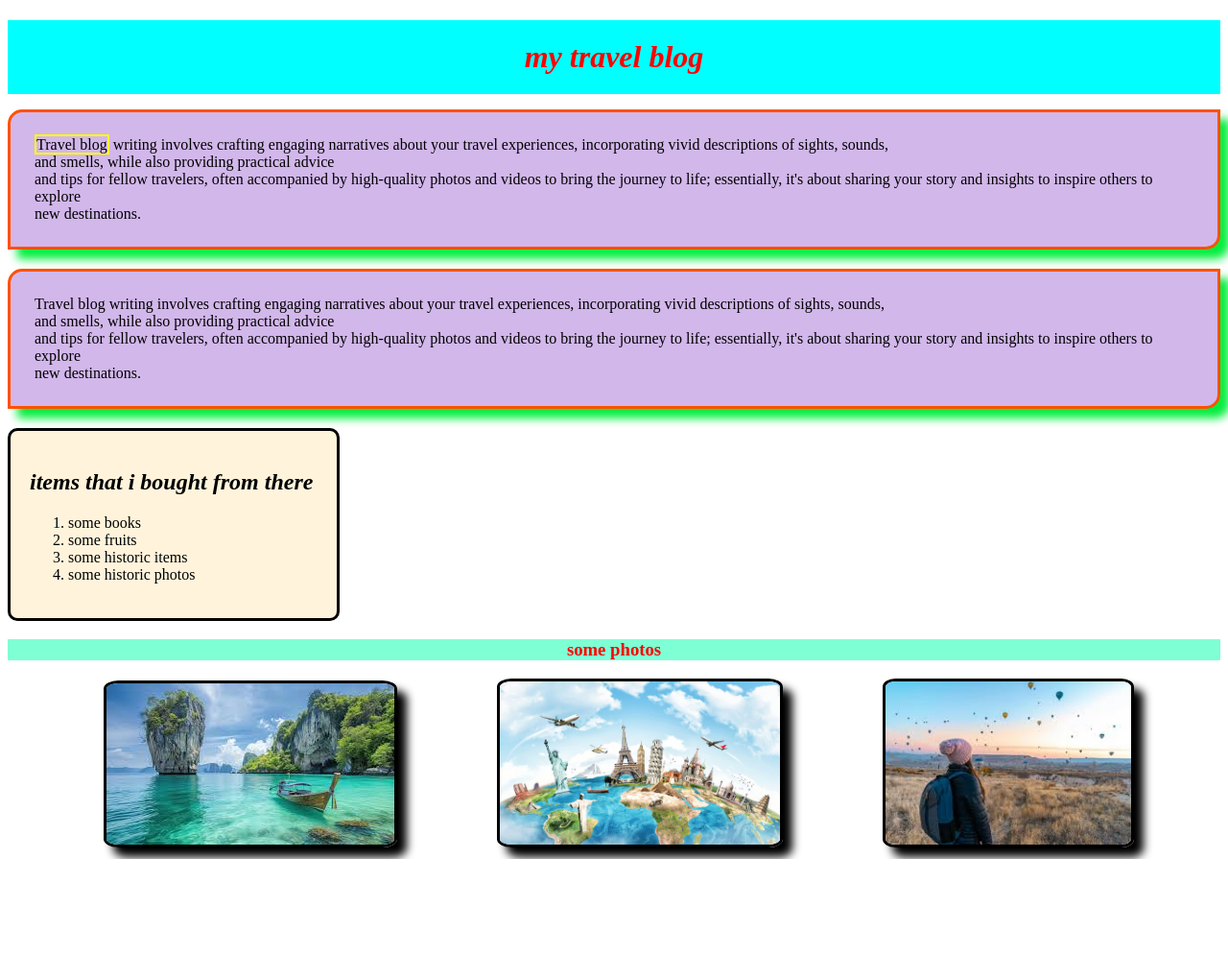
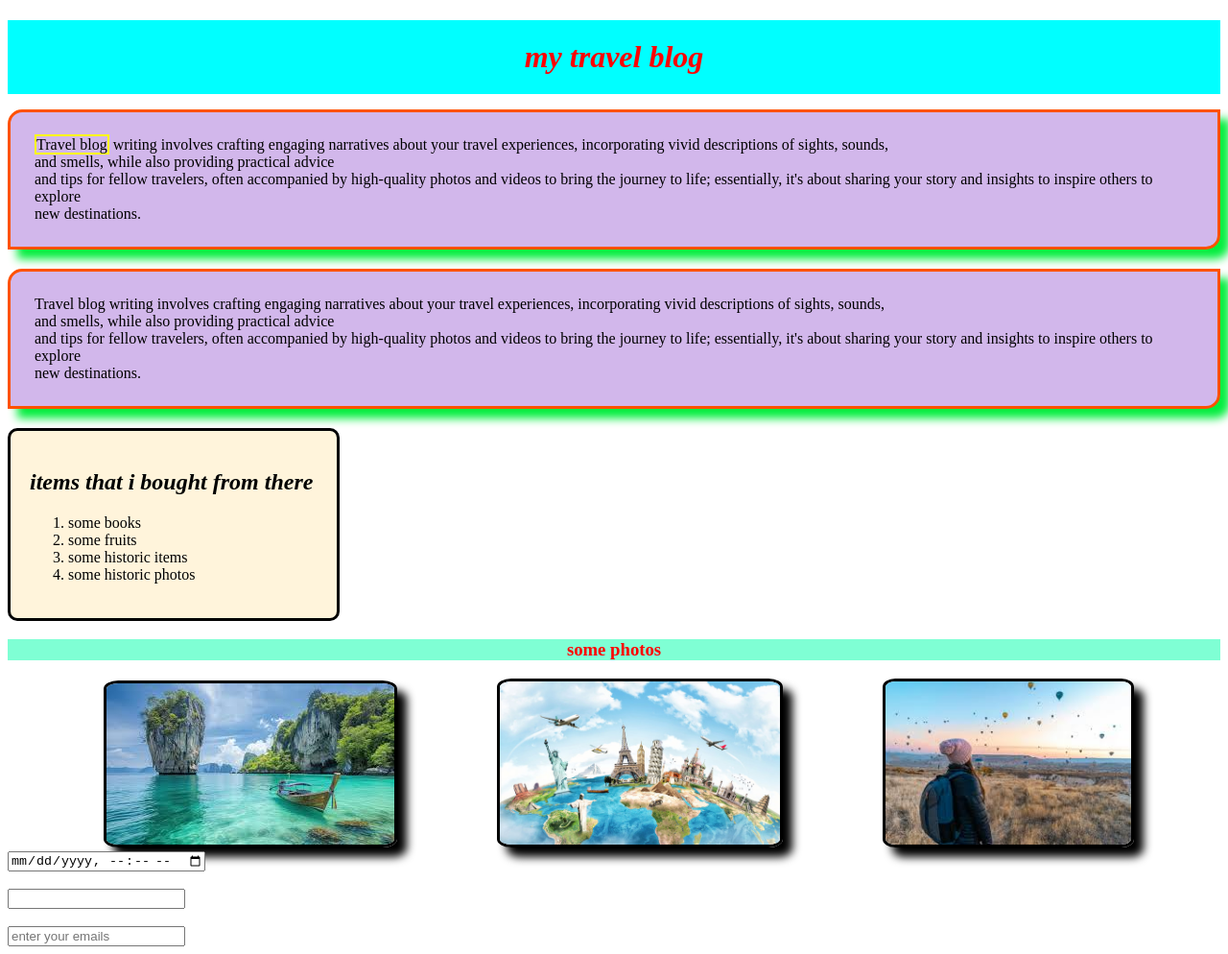
Before and after one commit to samiul-alim12/three-module-practise, a plain HTML site: page index.html in a window 1280 px wide. Shown: the whole page at 96% size. Before the commit the page ends 895 px from the top, so only its background shows below. Drawn offline with Linux system fonts and the light colour scheme.

Commit message:
added forms

```diff
--- a/index.html
+++ b/index.html
@@ -27,7 +27,14 @@
    <h3 class="photo"><b>some photos</b></h3>
    <img src="images/images1.jpg" alt="image is coming">
    <img height="170px" src="images/images2.jpg" alt="image is coming">
-   <img height="170px" src="images/images3.jpg" alt="image is coming">
+   <img height="170px" src="images/images3.jpg" alt="image is coming"><br>
+</div>
+<div>
+    <form action="">
+        <input type="datetime-local" name="" id="time"><br><br>
+        <input type="text" name="" id=""><br><br>
+        <input type="email" name="" id="" placeholder="enter your emails">
+    </form>
 </div>
 
 </body>
--- a/style/first.css
+++ b/style/first.css
@@ -42,6 +42,10 @@ img{
     text-align:center;
     color: red;
     background-color: aquamarine;
-
-
 }
+input{
+    color: red;
+}
+#time{
+    color: black;
+}
```
